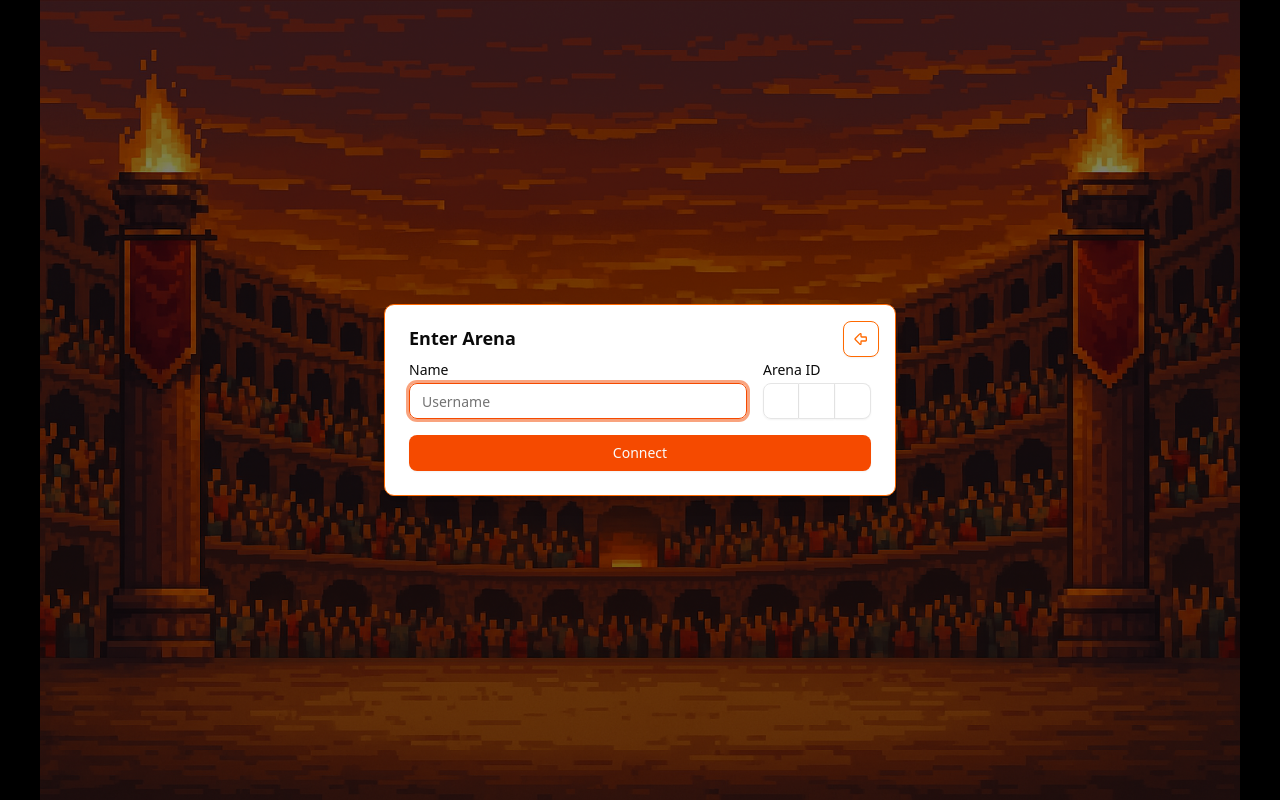
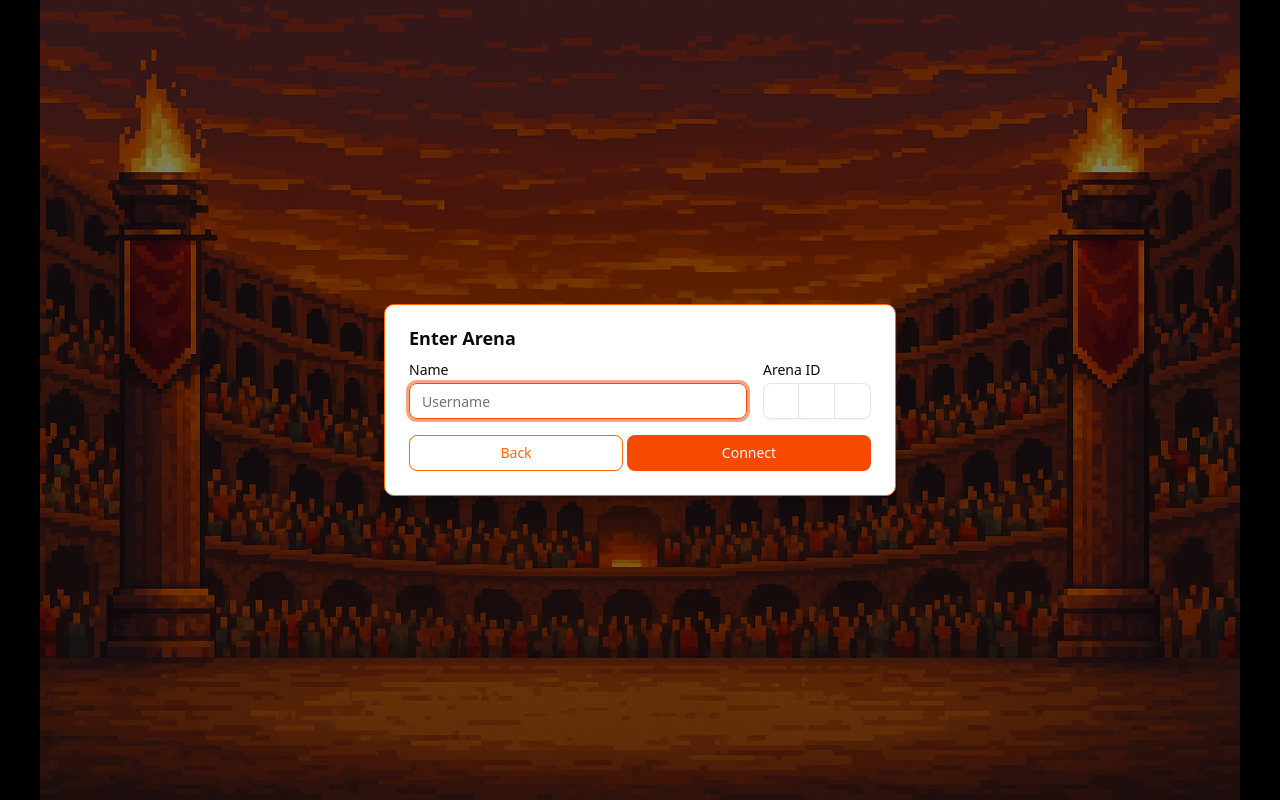
Before and after one commit to AlbertSanIza/tug-of-war, a React (Vite) app: page /gladiator in a window 1280 px wide. Built offline with nearby package versions, Linux system fonts and the light colour scheme.

Commit message:
Update dialog UI and improve back button
Removed the icon-based back button from the dialog header and replaced it with a text-based 'Back' button next to the 'Connect' button in the form actions. This improves UI consistency and accessibility.

```diff
--- a/src/routes/gladiator.tsx
+++ b/src/routes/gladiator.tsx
@@ -1,7 +1,6 @@
 import { useForm } from '@tanstack/react-form'
 import { createFileRoute, useRouter } from '@tanstack/react-router'
 import { REGEXP_ONLY_CHARS } from 'input-otp'
-import { ArrowBigLeft } from 'lucide-react'
 
 import { Button } from '@/components/ui/button'
 import { Dialog, DialogContent, DialogDescription, DialogHeader, DialogTitle } from '@/components/ui/dialog'
@@ -35,15 +34,6 @@ function RouteComponent() {
                     onEscapeKeyDown={(event) => event.preventDefault()}
                     onInteractOutside={(event) => event.preventDefault()}
                 >
-                    <Button
-                        type="button"
-                        size="icon"
-                        variant="outline"
-                        onClick={() => router.history.back()}
-                        className="absolute top-4 right-4 text-orange-500 hover:text-orange-600"
-                    >
-                        <ArrowBigLeft className="h-6 w-6" />
-                    </Button>
                     <DialogHeader>
                         <DialogTitle>Enter Arena</DialogTitle>
                         <DialogDescription className="hidden" />
@@ -112,9 +102,20 @@ function RouteComponent() {
                         <form.Subscribe
                             selector={(state) => [state.canSubmit, state.isSubmitting]}
                             children={([canSubmit, isSubmitting]) => (
-                                <Button type="submit" disabled={!canSubmit || isSubmitting}>
-                                    Connect
-                                </Button>
+                                <div className="flex gap-1">
+                                    <Button
+                                        type="button"
+                                        size="icon"
+                                        variant="outline"
+                                        onClick={() => router.history.back()}
+                                        className="flex-1 text-orange-500 hover:text-orange-600"
+                                    >
+                                        Back
+                                    </Button>
+                                    <Button type="submit" disabled={!canSubmit || isSubmitting} className="flex-1">
+                                        Connect
+                                    </Button>
+                                </div>
                             )}
                         />
                     </form>
```
